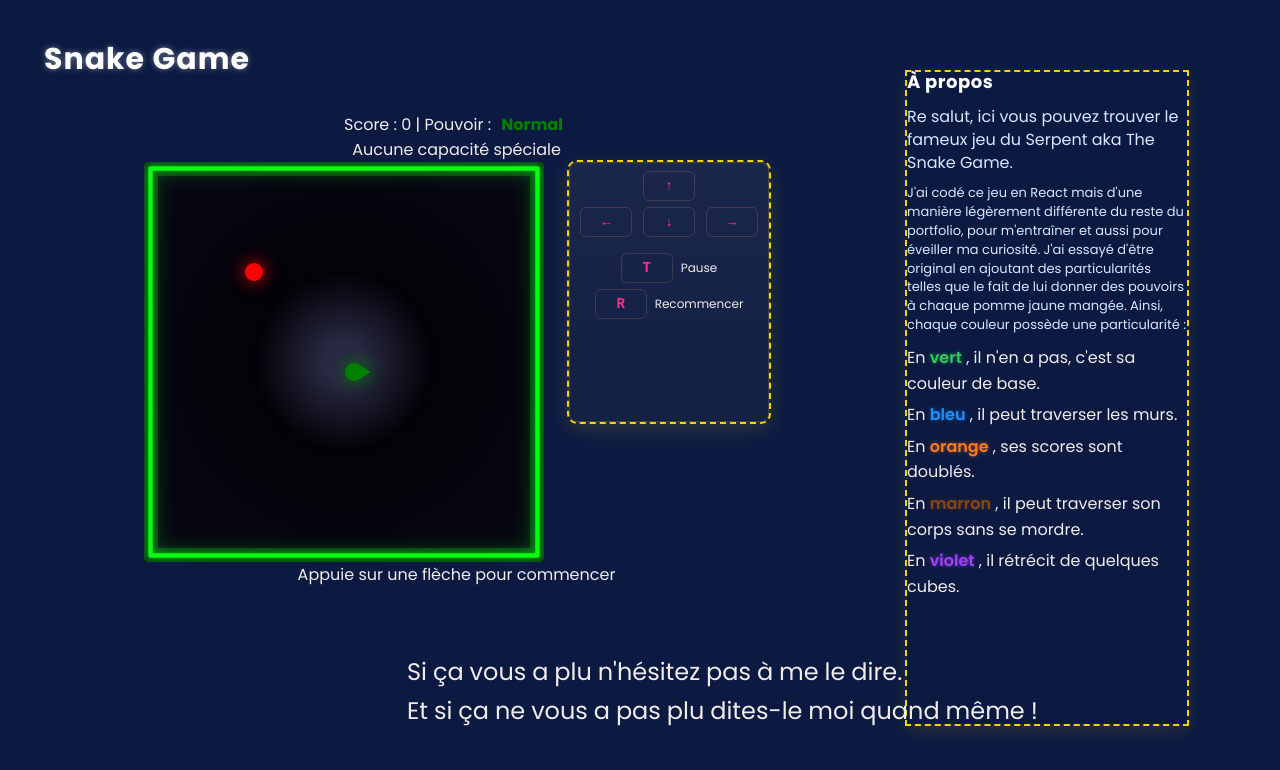
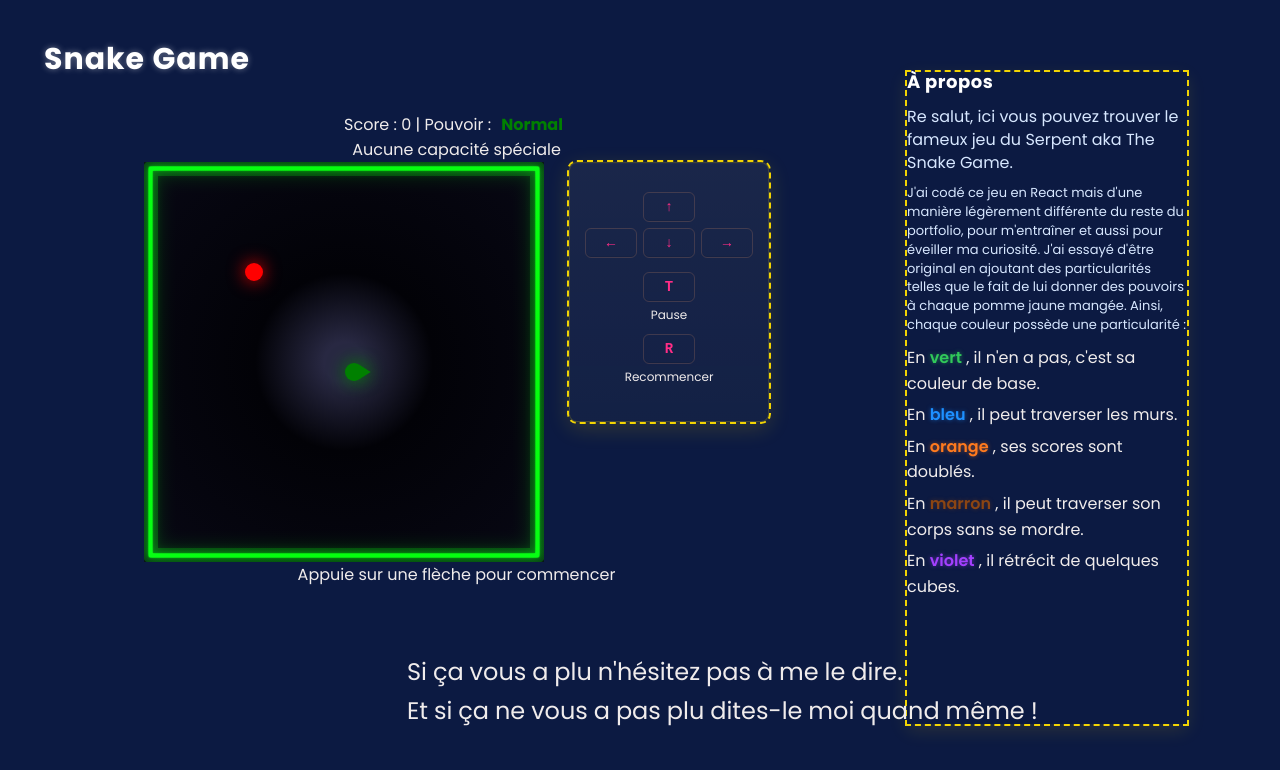
Before and after one commit to Walie-Matthieu/snake-game, a Next.js app: page / in a window 1280 px wide. Shown: the top 770 px of the page. Built offline with nearby package versions, Linux system fonts and the light colour scheme.

Commit message:
modif keys

```diff
--- a/app/components/SnakeGame.tsx
+++ b/app/components/SnakeGame.tsx
@@ -790,6 +790,9 @@ export default function SnakeGame({
   const CONTAINER_GAP = 25;  // ← espace entre canvas et colonne (px)
   // hauteur fixe du panneau de contrôles (px) — modifie cette valeur pour allonger le panneau
   const CONTROL_HEIGHT = 260;
+  // Décalage (px) du groupe de touches (flèches + T/R) à l'intérieur du panneau
+  const KEY_GROUP_OFFSET_X = 0; // ← modifier pour déplacer horizontalement
+  const KEY_GROUP_OFFSET_Y = 21; // ← modifier pour déplacer verticalement
 
   // detecte la largeur de la fenêtre pour décider du layout (évite wrap inattendu)
   const [windowWidth, setWindowWidth] = useState<number>(typeof window !== 'undefined' ? window.innerWidth : 1024);
@@ -901,7 +904,6 @@ export default function SnakeGame({
           aria-hidden={false}
           style={{
             width: controlsAbsolute ? CONTROL_WIDTH : '100%',
-            /* hauteur configurable (desktop) — pas liée au canvas */
             height: controlsAbsolute ? `${CONTROL_HEIGHT}px` : 'auto',
             overflowY: controlsAbsolute ? 'auto' : 'visible',
             display: 'flex',
@@ -911,18 +913,26 @@ export default function SnakeGame({
             padding: 8,
             borderRadius: 8,
             background: 'linear-gradient(180deg, rgba(255,245,200,0.06), rgba(255,244,180,0.03))',
-            border: '1px solid rgba(255,223,0,0.18)', // jaune pâle
+            border: '1px solid rgba(255,223,0,0.18)',
             boxSizing: 'border-box',
             justifyContent: 'start',
-            // debug / visible box: outline + stronger shadow + bring forward (jaune)
             outline: '2px dashed rgba(255,223,0,0.95)',
             boxShadow: '0 6px 22px rgba(255,223,0,0.16), inset 0 1px 0 rgba(255,255,255,0.02)',
             zIndex: 20,
           }}
         >
-          {/* Flèches disposées comme sur un clavier :
-              ligne 1 : Up (centrée)
-              ligne 2 : Left  Down  Right */}
+          {/* Groupe complet des touches (déplacé via KEY_GROUP_OFFSET_X/Y) */}
+          <div
+            style={{
+              position: 'relative',
+              transform: `translate(${KEY_GROUP_OFFSET_X}px, ${KEY_GROUP_OFFSET_Y}px)`,
+              display: 'flex',
+              flexDirection: 'column',
+              alignItems: 'center',
+              gap: 14,
+            }}
+          >
+            {/* Flèches (layout clavier) */}
             <div
               style={{
                 display: 'grid',
@@ -934,31 +944,29 @@ export default function SnakeGame({
                 justifyItems: 'center'
               }}
             >
-            {/* Up arrow spans all three columns and is centered */}
               <div style={{ gridColumn: '1 / -1', display: 'flex', justifyContent: 'center' }}>
-              <kbd style={keyStyle()} aria-hidden={false} aria-label="Flèche haut">↑</kbd>
+                <kbd style={keyStyle()} aria-label="Flèche haut">↑</kbd>
               </div>
-
-            {/* Second row: Left, Down, Right */}
-            <div style={{ display: 'flex', justifyContent: 'center', width: '100%' }}>
-              <kbd style={keyStyle()} aria-hidden={false} aria-label="Flèche gauche">←</kbd>
+              <div style={{ display: 'flex', justifyContent: 'center' }}>
+                <kbd style={keyStyle()} aria-label="Flèche gauche">←</kbd>
               </div>
-            <div style={{ display: 'flex', justifyContent: 'center', width: '100%' }}>
-              <kbd style={keyStyle()} aria-hidden={false} aria-label="Flèche bas">↓</kbd>
+              <div style={{ display: 'flex', justifyContent: 'center' }}>
+                <kbd style={keyStyle()} aria-label="Flèche bas">↓</kbd>
               </div>
-            <div style={{ display: 'flex', justifyContent: 'center', width: '100%' }}>
-              <kbd style={keyStyle()} aria-hidden={false} aria-label="Flèche droite">→</kbd>
+              <div style={{ display: 'flex', justifyContent: 'center' }}>
+                <kbd style={keyStyle()} aria-label="Flèche droite">→</kbd>
               </div>
             </div>
-
-          <div style={{ marginTop: 6, display: 'flex', flexDirection: 'column', gap: 6, alignItems: 'center' }}>
-            <div style={{ display: 'flex', gap: 8, alignItems: 'center' }}>
+            {/* T et R empilés */}
+            <div style={{ display: 'flex', flexDirection: 'column', gap: 10, alignItems: 'center' }}>
+              <div style={{ display: 'flex', flexDirection: 'column', alignItems: 'center', gap: 4 }}>
                 <kbd style={keyStyle()}>T</kbd>
                 <span style={{ fontSize: 12 }}>Pause</span>
               </div>
-            <div style={{ display: 'flex', gap: 8, alignItems: 'center' }}>
+              <div style={{ display: 'flex', flexDirection: 'column', alignItems: 'center', gap: 4 }}>
                 <kbd style={keyStyle()}>R</kbd>
                 <span style={{ fontSize: 12 }}>Recommencer</span>
+              </div>
             </div>
           </div>
         </div>
--- a/app/page.module.css
+++ b/app/page.module.css
@@ -228,7 +228,7 @@
 /* 3) Exemple: styles spécifiques PC uniquement (optionnel)
       Active ce bloc si tu veux des tailles différentes uniquement sur desktop. */
 @media (min-width: 1024px) {
-  .asideRight { /* placeholder: ajoute des variables custom ici si besoin */ }
+  .asideRight { /* placeholder: ajouter des variables custom ici si besoin */ }
 }
 
 /* 4) Exemple: override rapide tablette uniquement */
@@ -380,3 +380,52 @@
   - Pour les animations CSS, préférez l'inline SVG ou SVGR (animable via classes).
   - Placez les fichiers SVG statiques dans public/ pour les servir directement (pas besoin d'import).
 */
+
+/* Contrôles rapides pour le h3 "Pouvoirs par couleur" */
+:root {
+  --pouvoir-display: block;       /* block / none */
+  --pouvoir-font-size: 15px;
+  --pouvoir-font-weight: 700;
+  --pouvoir-margin: 8px 0;
+  --pouvoir-color: #ffffff;
+  --pouvoir-offset-x: 0px;        /* décalage horizontal (ex: -10px ou 10px) */
+  --pouvoir-offset-y: 0px;        /* décalage vertical (ex: -8px monte, 8px descend) */
+}
+
+.asideRight .pouvoirTitle {
+  display: var(--pouvoir-display);
+  font-size: var(--pouvoir-font-size);
+  font-weight: var(--pouvoir-font-weight);
+  margin: var(--pouvoir-margin);
+  color: var(--pouvoir-color);
+  transform: translate(var(--pouvoir-offset-x), var(--pouvoir-offset-y));
+  line-height: 1.2;
+}
+
+/* Contrôle spécifique pour le h3 "Pouvoir par couleur" */
+.asideRight h3 {
+  font-size: var(--pouvoir-font-size, 15px);
+  font-weight: var(--pouvoir-font-weight, 700);
+  margin: var(--pouvoir-margin, 8px 0);
+  text-align: left;
+  color: var(--pouvoir-color, #ffffff);
+  /* utiliser les variables pour permettre le déplacement via --pouvoir-offset-y / x */
+  transform: translate(var(--pouvoir-offset-x, 0px), var(--pouvoir-offset-y, 0px));
+  line-height: 1.2;
+}
+
+/* Contrôle des 5 lignes de couleur ensemble */
+:root {
+  --powerlines-offset-x: 0px;
+  --powerlines-offset-y: 0px;
+  --powerlines-margin-top: 0px;
+  --powerlines-margin-bottom: 12px;
+}
+
+.powerLinesWrapper {
+  display: block;
+  transform: translate(var(--powerlines-offset-x), var(--powerlines-offset-y));
+  margin-top: var(--powerlines-margin-top);
+  margin-bottom: var(--powerlines-margin-bottom);
+  will-change: transform;
+}
--- a/app/page.tsx
+++ b/app/page.tsx
@@ -44,10 +44,10 @@ export default function Home() {
               le fait de lui donner des pouvoirs à chaque pomme jaune mangée. Ainsi, chaque couleur possède une particularité :
             </p>
 
-            <h3 style={{ fontSize: 15, fontWeight: 700, margin: '8px 0', textAlign: 'left' }}>
-              {/* Pouvoir par couleur */}
-            </h3>
+            <h3 className={styles.pouvoirTitle}></h3>
 
+            {/* Wrapper avec classe pour contrôler toutes les lignes ensemble */}
+            <div className={styles.powerLinesWrapper}>
               <ul style={{ margin: '0 0 12px 0', padding: 0, textAlign: 'left', listStyle: 'none' }}>
                 {lines.map((l, i) => {
                   const active = !gameOver && i === abilityIndex && started;
@@ -69,6 +69,7 @@ export default function Home() {
                   );
                 })}
               </ul>
+            </div>
 
             <p className={styles.lastParagraph}>
               <span className={styles.noWrap}>
```
Lines whose indentation alone changed are shown as unchanged.
